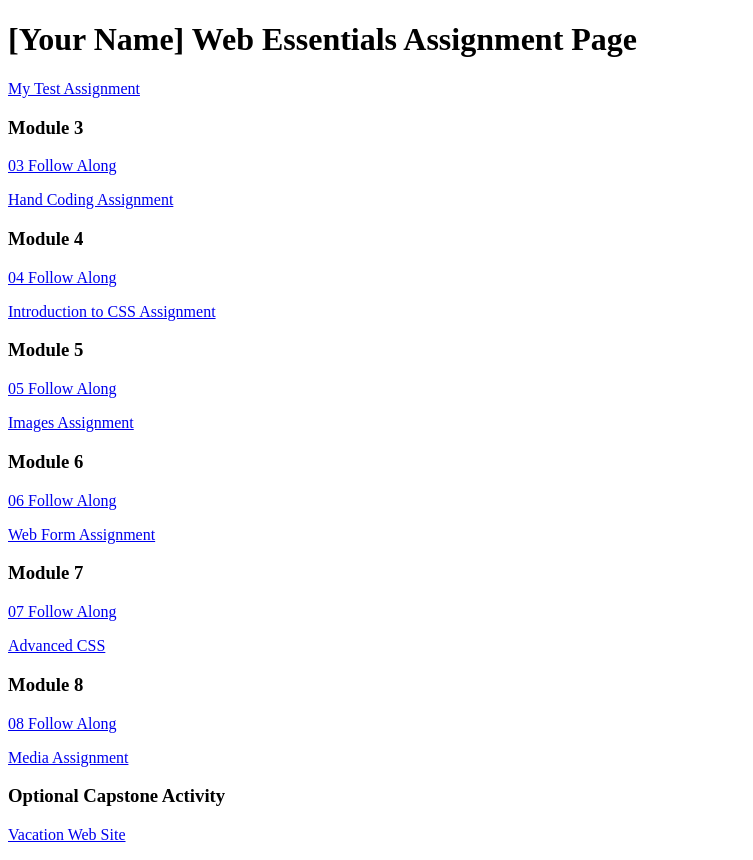
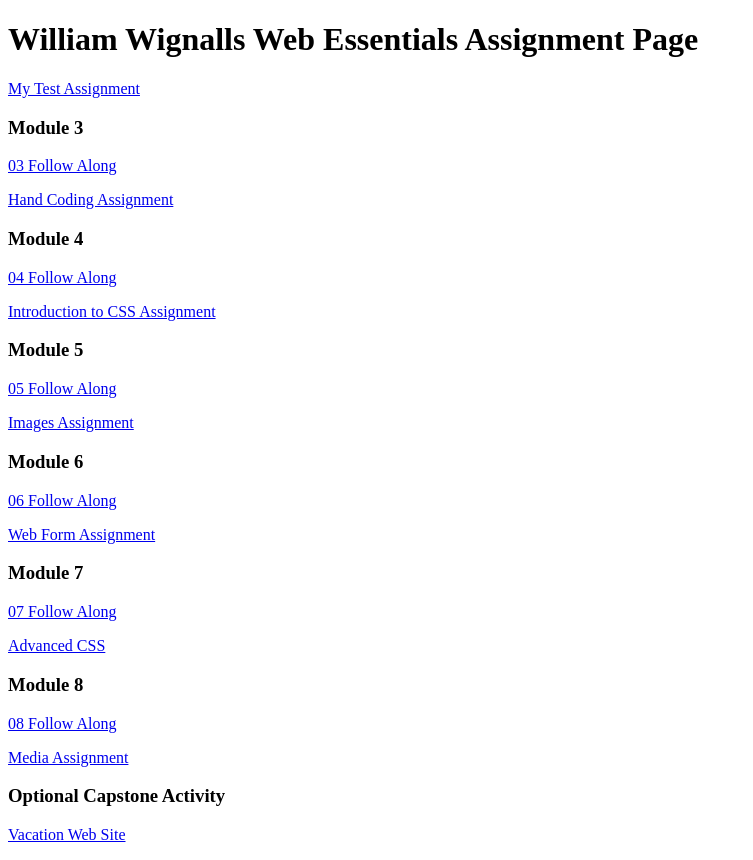
Before and after one commit to BiggyInc/webdev1, a plain HTML site: page index.html in a window 1280 px wide. Shown: the whole page, without its empty margins (0-753 px from the left). Drawn offline with Linux system fonts and the light colour scheme.

Commit message:
Update index.html

```diff
--- a/index.html
+++ b/index.html
@@ -6,7 +6,7 @@
 		<title>dwdd 1600 assignment list page</title>
 	</head>
 	<body>
-		<h1>[Your Name] Web Essentials Assignment Page</h1>
+		<h1> William Wignalls Web Essentials Assignment Page</h1>
 		<p><a href="01test">My Test Assignment</a></p>
 
 		<h3>Module 3</h3>
```
